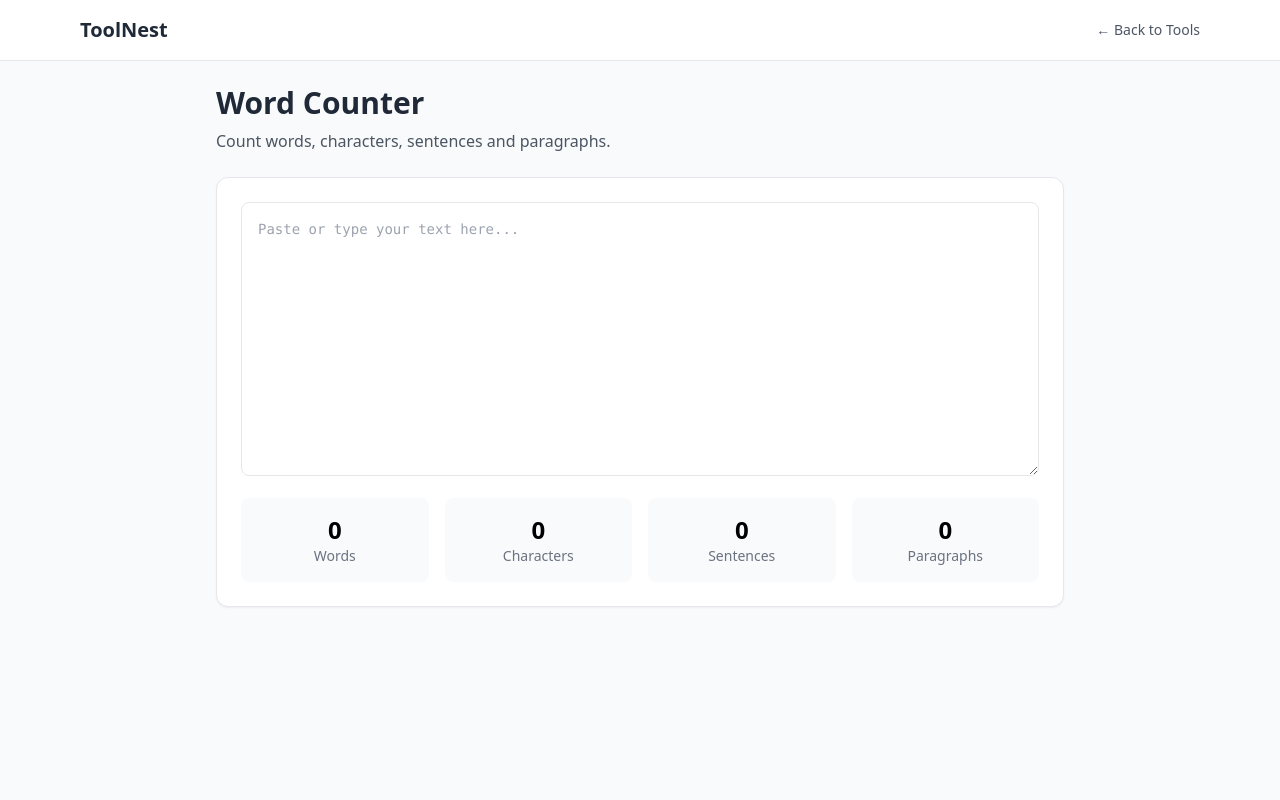
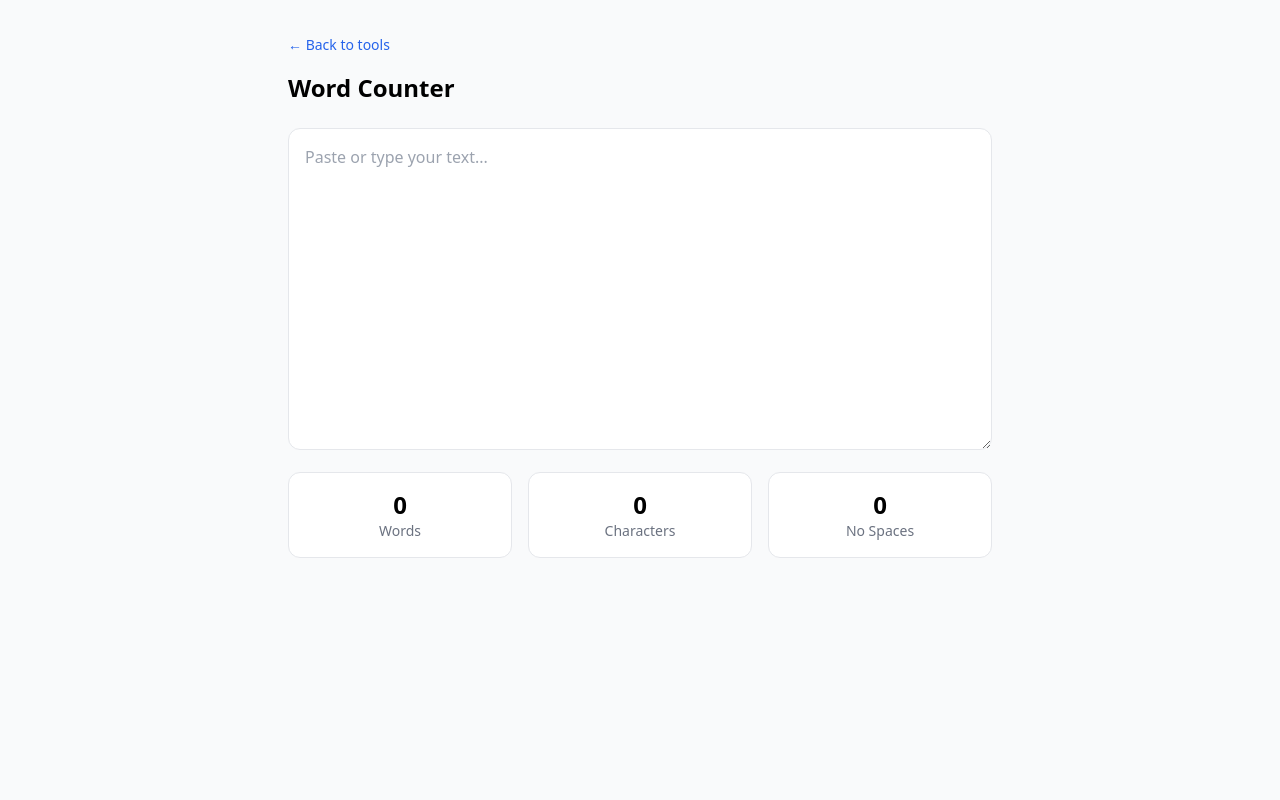
Before and after one commit to songke78772-oss/toolnest-v3, a Node server app: page /word-counter in a window 1280 px wide. Run offline with Node 20, Linux system fonts and the light colour scheme; some libraries are stand-ins or nearby versions.

Commit message:
Add word counter tool in word-counter.ejs

```diff
--- a/views/word-counter.ejs
+++ b/views/word-counter.ejs
@@ -6,34 +6,26 @@
   <title>Word Counter - ToolNest</title>
   <script src="https://cdn.tailwindcss.com"></script>
 </head>
-<body class="bg-gray-50">
-  <nav class="bg-white border-b">
-    <div class="max-w-6xl mx-auto px-4 py-4 flex items-center justify-between">
-      <a href="/" class="text-xl font-bold text-gray-800">ToolNest</a>
-      <a href="/" class="text-sm text-gray-600 hover:text-gray-800">← Back to Tools</a>
-    </div>
-  </nav>
-  <div class="max-w-4xl mx-auto p-6">
-    <h1 class="text-3xl font-bold text-gray-800 mb-2">Word Counter</h1>
-    <p class="text-gray-600 mb-6">Count words, characters, sentences and paragraphs.</p>
-    <div class="bg-white rounded-xl shadow-sm border p-6">
-      <textarea id="text" rows="12" class="w-full border rounded-lg p-4 font-mono text-sm" placeholder="Paste or type your text here..."></textarea>
-      <div class="mt-4 grid grid-cols-2 md:grid-cols-4 gap-4 text-center">
-        <div class="bg-gray-50 rounded-lg p-4"><div class="text-2xl font-bold" id="words">0</div><div class="text-sm text-gray-500">Words</div></div>
-        <div class="bg-gray-50 rounded-lg p-4"><div class="text-2xl font-bold" id="chars">0</div><div class="text-sm text-gray-500">Characters</div></div>
-        <div class="bg-gray-50 rounded-lg p-4"><div class="text-2xl font-bold" id="sentences">0</div><div class="text-sm text-gray-500">Sentences</div></div>
-        <div class="bg-gray-50 rounded-lg p-4"><div class="text-2xl font-bold" id="paras">0</div><div class="text-sm text-gray-500">Paragraphs</div></div>
-      </div>
+<body class="bg-gray-50 min-h-screen">
+  <div class="max-w-3xl mx-auto p-4 md:p-8">
+    <a href="/" class="text-blue-600 text-sm">← Back to tools</a>
+    <h1 class="text-2xl font-bold mt-4 mb-6">Word Counter</h1>
+    <textarea id="text" rows="12" placeholder="Paste or type your text..."
+      class="w-full border rounded-xl p-4"></textarea>
+    <div class="mt-4 grid grid-cols-3 gap-4 text-center">
+      <div class="bg-white border rounded-xl p-4"><div class="text-2xl font-bold" id="words">0</div><div class="text-sm text-gray-500">Words</div></div>
+      <div class="bg-white border rounded-xl p-4"><div class="text-2xl font-bold" id="chars">0</div><div class="text-sm text-gray-500">Characters</div></div>
+      <div class="bg-white border rounded-xl p-4"><div class="text-2xl font-bold" id="charsNoSpace">0</div><div class="text-sm text-gray-500">No Spaces</div></div>
     </div>
   </div>
   <script>
-    const text = document.getElementById('text');
-    text.addEventListener('input', () => {
-      const v = text.value;
-      document.getElementById('words').textContent = v.trim() ? v.trim().split(/\s+/).length : 0;
-      document.getElementById('chars').textContent = v.length;
-      document.getElementById('sentences').textContent = v.split(/[.!?]+/).filter(s => s.trim()).length;
-      document.getElementById('paras').textContent = v.split(/\n\s*\n/).filter(p => p.trim()).length;
+    const textarea = document.getElementById('text');
+    textarea.addEventListener('input', () => {
+      const text = textarea.value;
+      const words = text.trim() ? text.trim().split(/\s+/).length : 0;
+      document.getElementById('words').textContent = words;
+      document.getElementById('chars').textContent = text.length;
+      document.getElementById('charsNoSpace').textContent = text.replace(/\s/g, '').length;
     });
   </script>
 </body>
```
